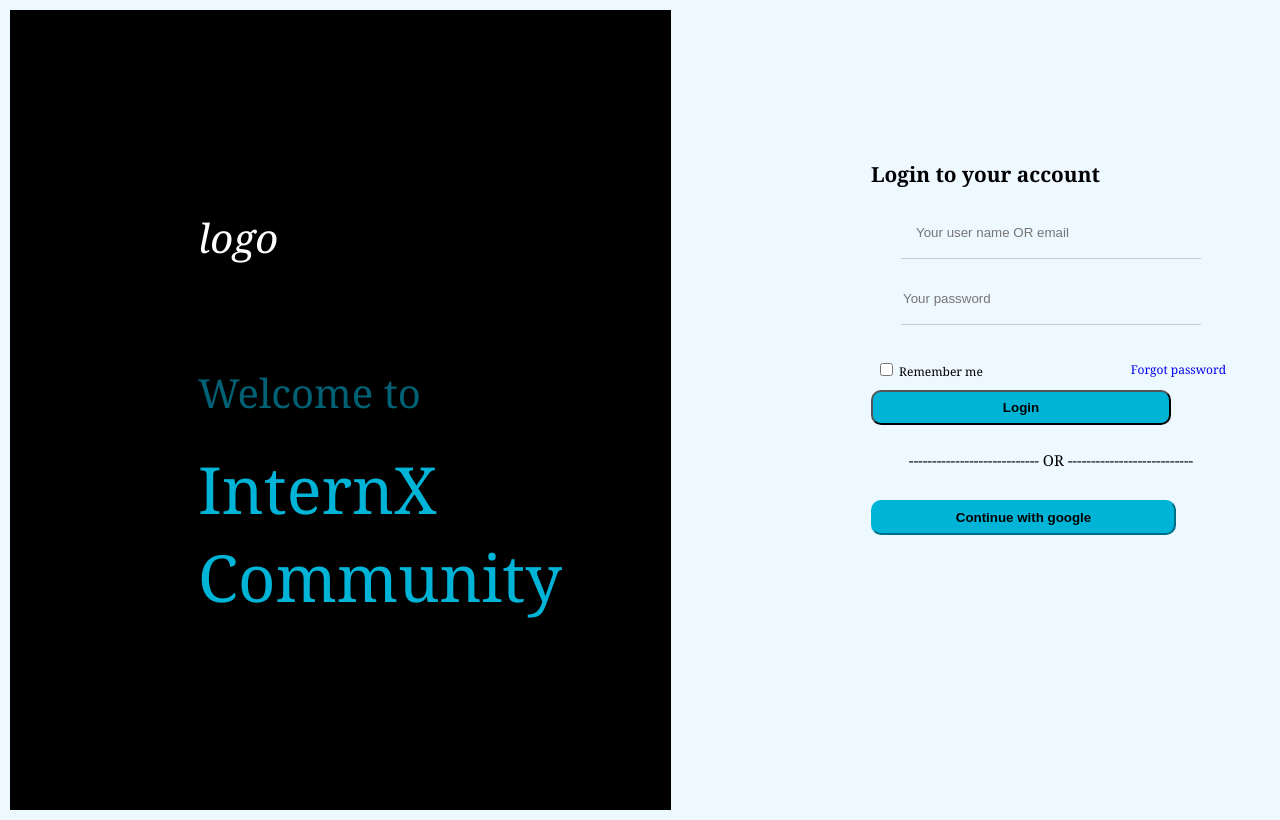
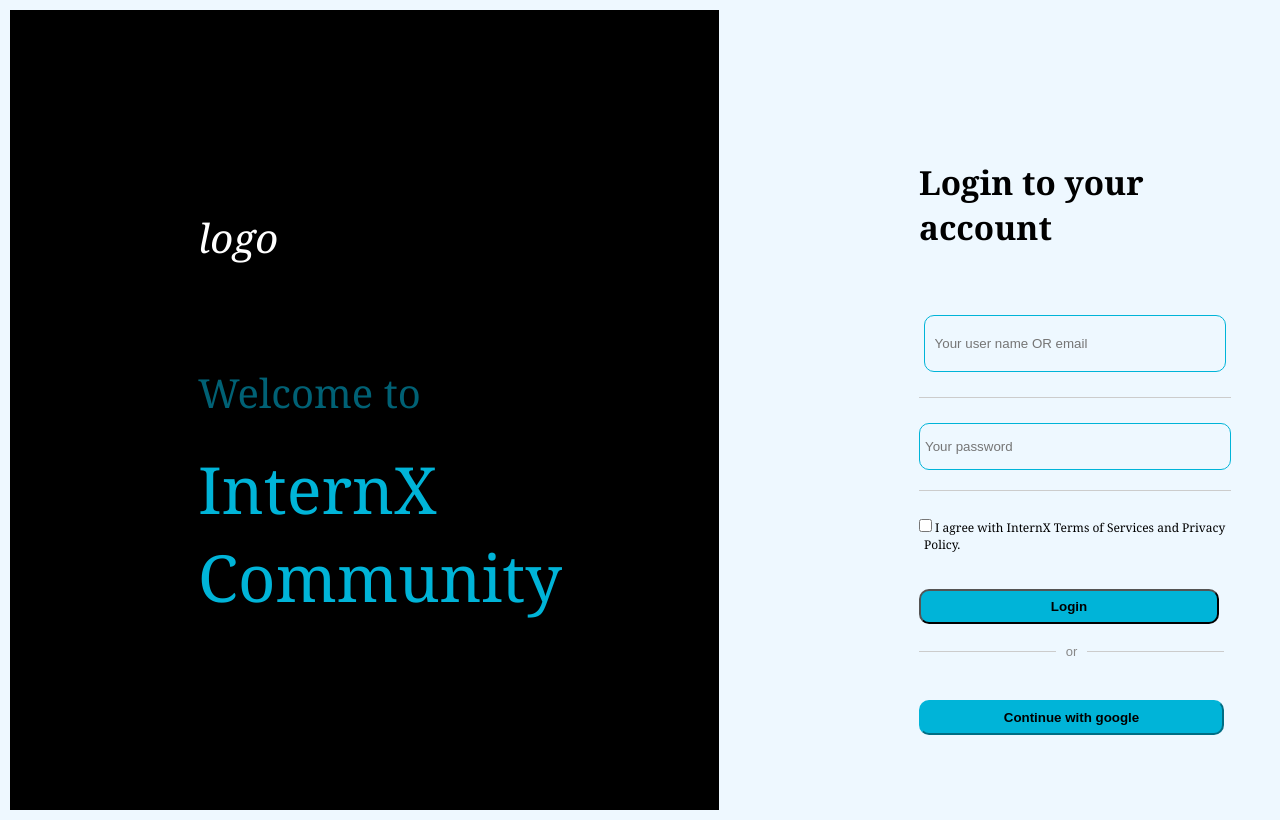
Before and after one commit to KushaRa/InternX_Front, a React (Create React App) app in the folder skillsync/: page /login in a window 1280 px wide. Built offline with nearby package versions, Linux system fonts and the light colour scheme.

Commit message:
update css and js file in login page.

```diff
--- a/skillsync/src/Pages/logIn/LogIn.js
+++ b/skillsync/src/Pages/logIn/LogIn.js
@@ -29,7 +29,7 @@ export default function LogIn() {
           <div className="login">
             <h5>Login to your account</h5>
             <div>
-              <form onSubmit={loginUser} className="Login_input-box">
+              <form onSubmit={loginUser} className="input-box1">
                 <input
                   className="Linput"
                   type="text"
@@ -41,7 +41,7 @@ export default function LogIn() {
               </form>
             </div>
             <div>
-              <form onSubmit={loginUser} className="Login_input-box">
+              <form onSubmit={loginUser} className="input-box1">
                 <input
                   type="password"
                   placeholder="Your password "
@@ -53,17 +53,19 @@ export default function LogIn() {
                 />
               </form>
             </div>
-            <div className="remember-forget">
+            <div className="terms">
               <label>
-                <input type="checkbox" /> Remember me
+                <input type="checkbox" />I agree with InternX Terms of Services
+                and Privacy Policy.
               </label>
-              <a href="/">Forgot password</a>
             </div>
-            <button type="submit" id="loginButton">
+            <button type="submit" id="loginButton" className="loginButton">
               Login
             </button>
-            <div className="Or">
-              <p>---------------------------- OR ---------------------------</p>
+            <div class="divider-container">
+              <div class="divider"></div>
+              <div class="divider-text">or</div>
+              <div class="divider"></div>
             </div>
             <button className="Google-button" type="submit" id="googleButton">
               Continue with google
--- a/skillsync/src/Pages/logIn/logIn.css
+++ b/skillsync/src/Pages/logIn/logIn.css
@@ -1,12 +1,14 @@
 .flex-container {
   display: flex;
+  border: none;
 }
+
 .flex-box1 {
   width: 62%;
   height: 100vh;
   background-color: black;
-  padding: 0%;
-  margin: 0px;
+  padding: 0;
+  margin: 0;
   border: none;
 }
 
@@ -16,8 +18,8 @@
   margin-left: 188px;
   font-style: italic;
   margin-top: 200px;
-  margin-bottom: 0px;
-  padding: 0px;
+  margin-bottom: 0;
+  padding: 0;
 }
 
 .welcome {
@@ -41,66 +43,95 @@
   margin-left: 200px;
   margin-top: 150px;
   margin-right: 39px;
-  padding: 0%;
+  padding: 0;
   border: none;
-  font-size: 25px;
+  font-size: 40px;
   justify-content: center;
   align-items: center;
 }
 
-.Login_input-box {
-  position: relative;
-  width: 300px;
-  height: 20px;
-  margin: 30px;
+.input-box1 {
+  margin: 20px 0;
 }
 
-.Linput {
+.input-box1 input {
   width: 300px;
-  height: 28px;
+  height: 35px;
+  border: 1px solid #00b4d8;
+  border-radius: 10px;
+  padding: 5px;
+  color: black;
+  margin: 5px 0;
+}
+
+
+.loginButton {
+  width: 300px;
+  margin-left: 0px;
+  height: 35px;
+  border-radius: 10px;
+  background-color: #00b4d8;
+  cursor: pointer;
+  font-weight: bold;
+  color: black;
+}
+
+.divider {
+  flex-grow: 2;
+  height: 1px;
+  background-color: #ccc;
+}
+
+.divider-text {
+  margin: 0 10px;
+  color: #888;
+  font-family: Arial, sans-serif;
+  font-size: small;
+}
+
+.googleButton {
+  width: 305px;
+  margin-left: 0px;
+  height: 35px;
   border-color: #00b4d8;
   border-radius: 10px;
-  margin-left: -30px;
-  align-items: center;
-  justify-items: center;
+  cursor: pointer;
 }
 
-.remember-forget {
+label {
+  display: block;
+  margin: 10px 0;
+}
+
+.google-button img {
+  height: 25px;
+  width: 40px;
+  margin-right: 10px;
+  margin-top: -20px;
+  margin-bottom: -10px;
+  padding-top: 10px;
+  padding-bottom: 1px;
+}
+
+.flex-box02 {
+  width: 38%;
+  display: flex;
+  align-items: center;
+  justify-content: center;
+  margin-top: -150px;
+  margin-left: -50px;
+}
+
+.terms {
   font-size: 12px;
   padding: 5px;
   justify-content: space-between;
   display: flex;
   margin: 0;
   align-items: center;
+  margin-bottom: 10px;
 }
 
-.remember-forget label {
-  margin: 0;
-  padding: 0;
+.terms input {
+  margin-left: -5px;
 }
-
-.remember-forget a {
-  margin: 0;
-  padding: 0;
-  text-decoration: none;
-}
-
-#loginButton {
-  width: 300px;
-  margin-left: 0px;
-  height: 35px;
-}
-
-.Or {
-  font-size: 15px;
-  align-items: center;
-  justify-items: center;
-  padding-top: 10px;
-  padding-bottom: 10px;
-}
-
-#googleButton {
-  width: 300px;
-  margin-left: 0px;
-  height: 35px;
-}
```
